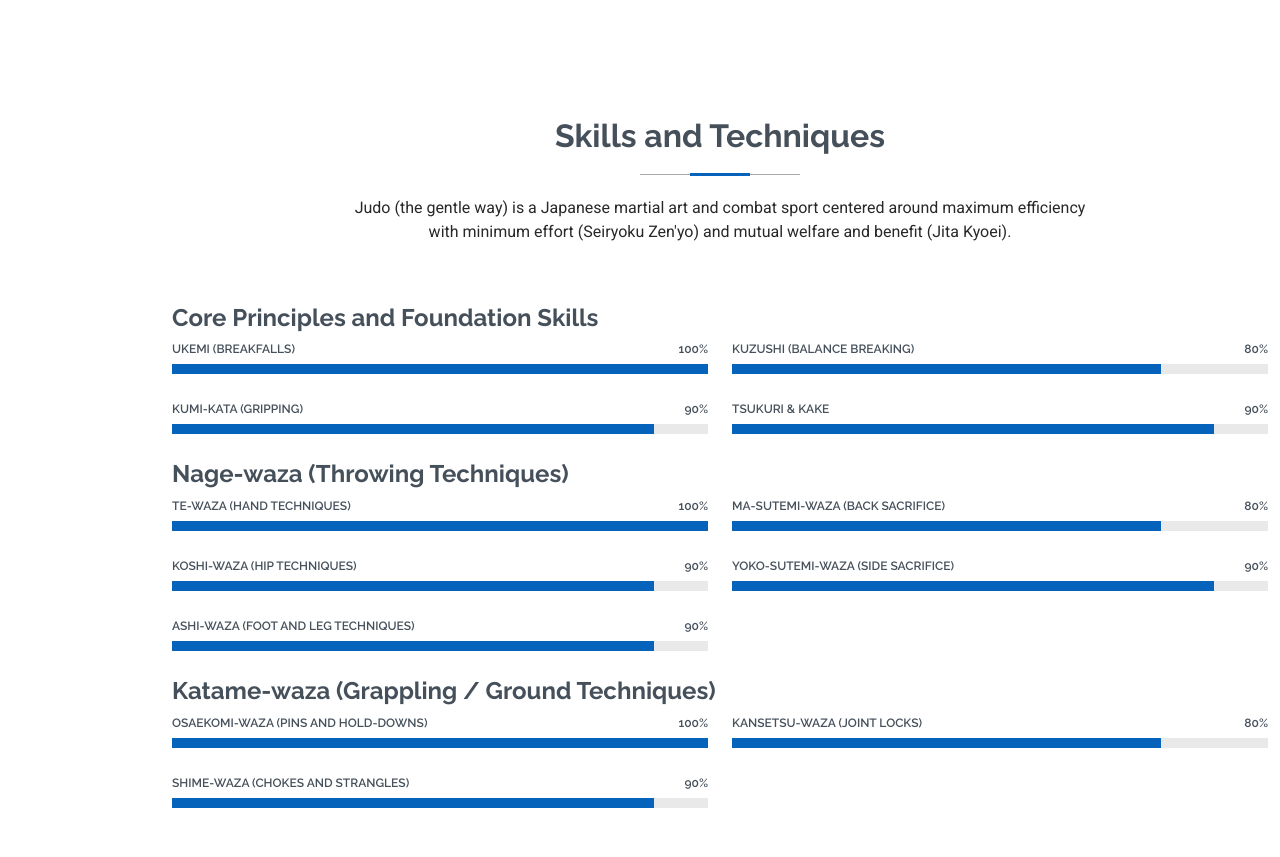
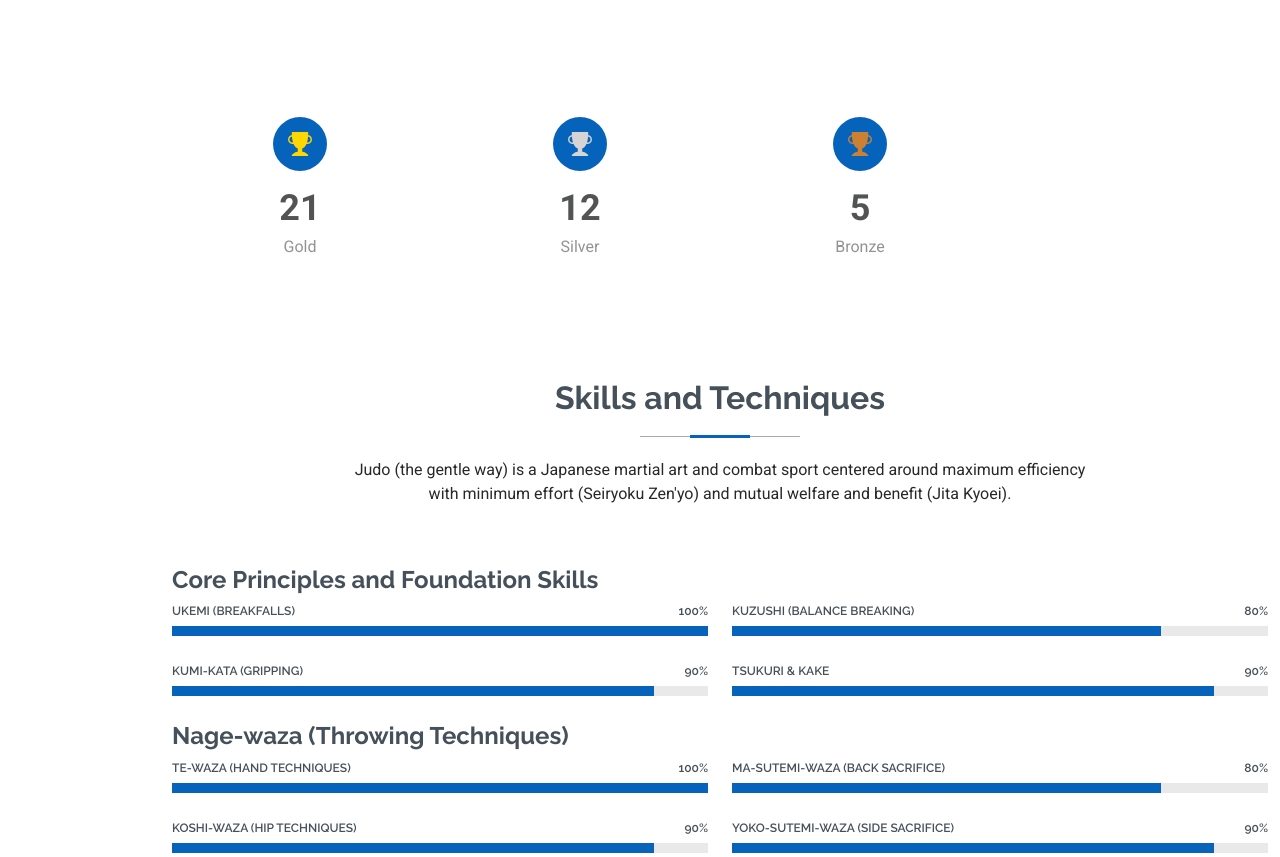
Before and after one commit to l00188517/Kayla, a plain HTML site: page index.html in a window 1280 px wide. Shown: the part 1434-2291 px from the top of the page. Drawn offline with Linux system fonts and the light colour scheme; no server answers.

Commit message:
Award Number Display

```diff
--- a/index.html
+++ b/index.html
@@ -126,6 +126,43 @@
       </div>
 
     </section><!-- /About Section -->
+
+    <!-- Stats Section -->
+    <section id="stats" class="stats section">
+
+      <div class="container" data-aos="fade-up" data-aos-delay="100">
+
+        <div class="row gy-3">
+
+          <div class="col-lg-3 col-md-6 d-flex flex-column align-items-center">
+            <i class="bi bi-trophy-fill" style="color: gold;" aria-hidden="true"></i>
+            <div class="stats-item">
+              <span data-purecounter-start="0" data-purecounter-end="21" data-purecounter-duration="1" class="purecounter"></span>
+              <p>Gold</p>
+            </div>
+          </div><!-- End Stats Item -->
+
+          <div class="col-lg-3 col-md-6 d-flex flex-column align-items-center">
+            <i class="bi bi-trophy-fill" style="color: #d6d4d4;" aria-hidden="true"></i>
+            <div class="stats-item">
+              <span data-purecounter-start="0" data-purecounter-end="12" data-purecounter-duration="1" class="purecounter"></span>
+              <p>Silver</p>
+            </div>
+          </div><!-- End Stats Item -->
+
+          <div class="col-lg-3 col-md-6 d-flex flex-column align-items-center">
+            <i class="bi bi-trophy-fill" style="color: #CD7F32;" aria-hidden="true"></i>
+            <div class="stats-item">
+              <span data-purecounter-start="0" data-purecounter-end="5" data-purecounter-duration="1" class="purecounter"></span>
+              <p>Bronze</p>
+            </div>
+          </div><!-- End Stats Item -->
+
+        </div>
+
+      </div>
+
+    </section><!-- /Stats Section -->
 
     <!-- Skills Section -->
     <section id="skills" class="skills section">
```
